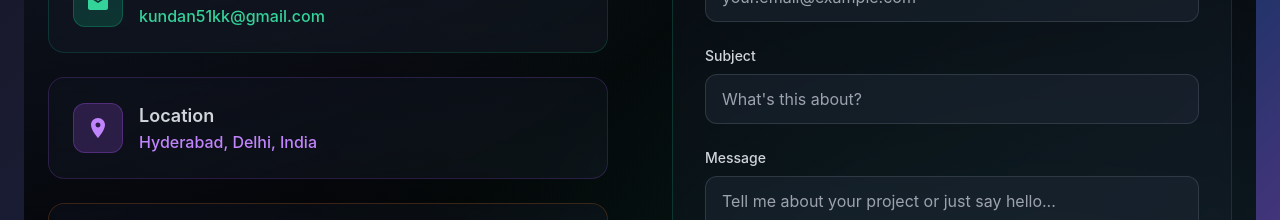
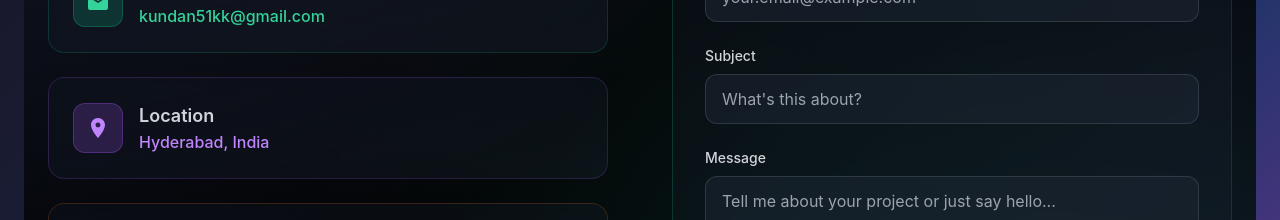
Before and after one commit to its-kundan/Kundan_CV_Portfolio, a Next.js app: page / in a window 1280 px wide. Shown: the part 10860-11080 px from the top of the page. Built offline with nearby package versions, Linux system fonts and the light colour scheme.

Commit message:
address update

```diff
--- a/src/components/ContactSection.jsx
+++ b/src/components/ContactSection.jsx
@@ -79,7 +79,7 @@ const ContactSection = () => {
     {
       icon: <MdLocationOn className="text-2xl" />,
       title: "Location",
-      value: "Hyderabad, Delhi, India",
+      value: "Hyderabad, India",
       link: "#",
       color: "purple",
       borderColor: "border-purple-500/20",
```
